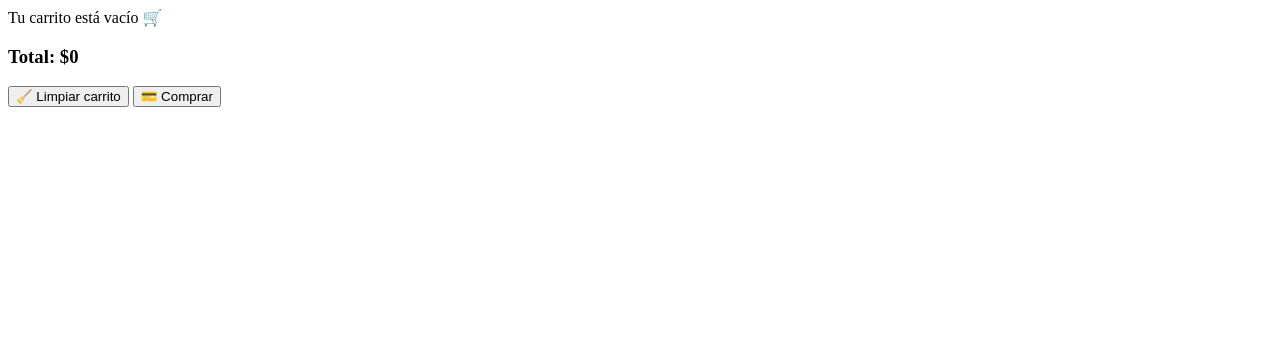
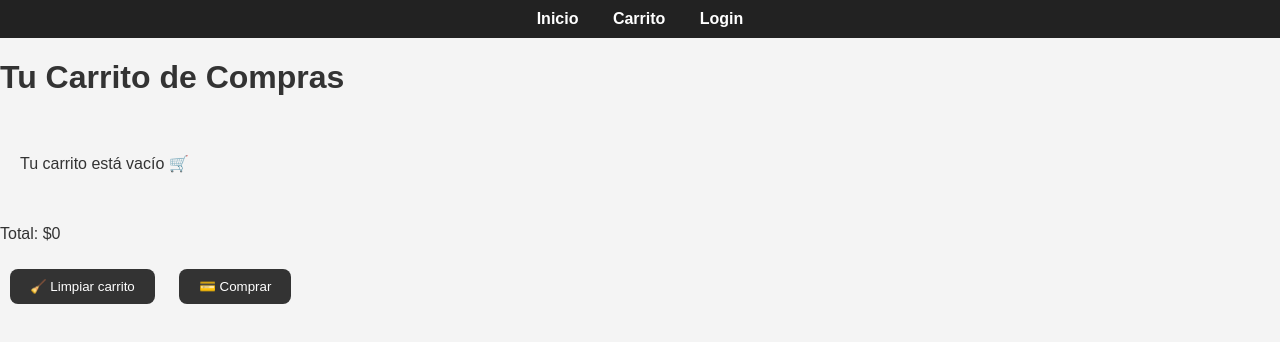
Before and after one commit to DiegoNicolas1992/Casa-nova-json, a website: page public/carrito.html in a window 1280 px wide. Drawn offline with Linux system fonts and the light colour scheme.

Commit message:
Update carrito.html

```diff
--- a/public/carrito.html
+++ b/public/carrito.html
@@ -1,6 +1,33 @@
-<div id="carrito"></div>
-<h3>Total: <span id="total">$0</span></h3>
-<button id="btn-limpiar">🧹 Limpiar carrito</button>
-<button id="btn-comprar">💳 Comprar</button>
+<!DOCTYPE html>
+<html lang="es">
+<head>
+  <meta charset="UTF-8">
+  <meta name="viewport" content="width=device-width, initial-scale=1.0">
+  <title>Carrito de Compras 🛍️</title>
+  <link rel="stylesheet" href="styles/styles.css">
+</head>
+<body>
+  <!-- 🧭 Navegación -->
+  <nav>
+    <a href="index.html">Inicio</a>
+    <a href="carrito.html" class="activo">Carrito</a>
+    <a href="login.html">Login</a>
+  </nav>
 
-<script src="scripts/carrito.js"></script>
+  <main>
+    <h1>Tu Carrito de Compras</h1>
+
+    <div id="carrito" class="carrito-contenedor"></div>
+
+    <div class="acciones-carrito">
+      <p>Total: <span id="total">$0</span></p>
+      <div class="botones">
+        <button id="btn-limpiar" class="btn-limpiar">🧹 Limpiar carrito</button>
+        <button id="btn-comprar" class="btn-comprar">💳 Comprar</button>
+      </div>
+    </div>
+  </main>
+
+  <script src="scripts/carrito.js"></script>
+</body>
+</html>
```
